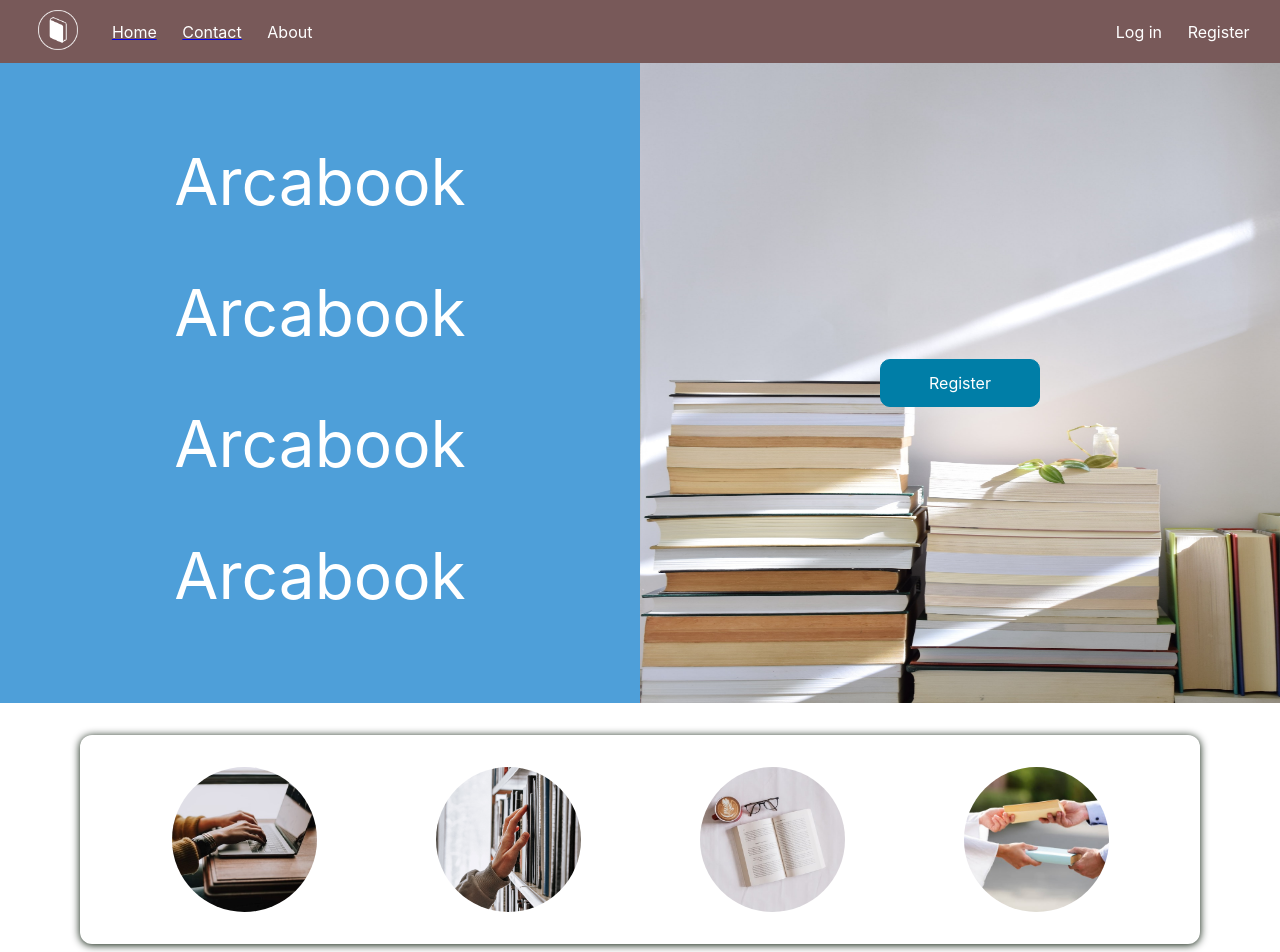
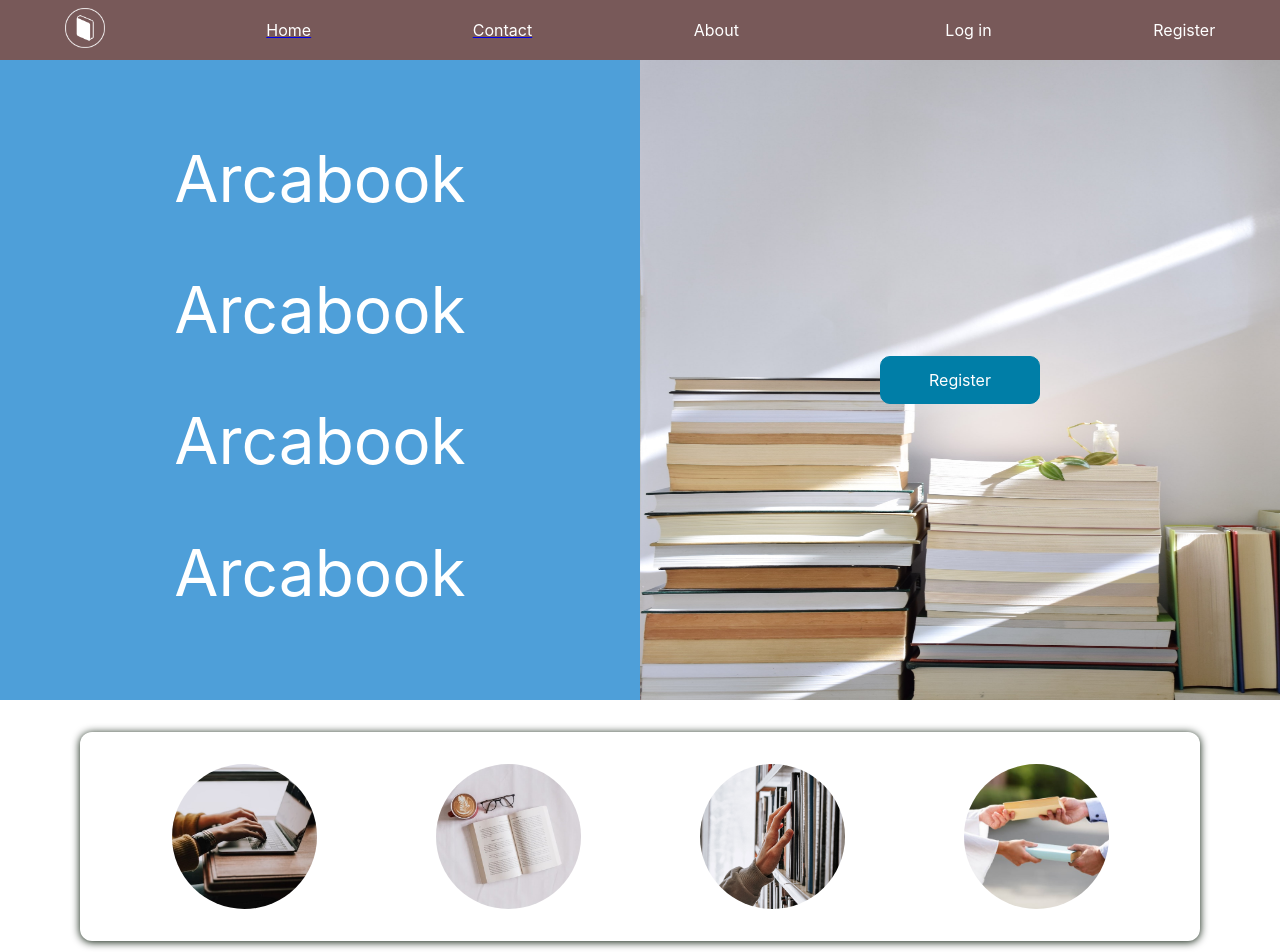
Before and after one commit to daramosn/arcabook-project, a React (Create React App) app: page /home in a window 1280 px wide. Shown: the top 952 px of the page. Built offline with nearby package versions, Linux system fonts and the light colour scheme.

Commit message:
Responsive 2

```diff
--- a/src/components/Forms/LoginForm.js
+++ b/src/components/Forms/LoginForm.js
@@ -30,7 +30,6 @@ const LoginForm = (props) => {
         localStorage.setItem('isLogged', '1');
 
         props.onSubmit();
-
     };
 
     if (isLogged === true) {
--- a/src/components/Forms/LoginForm.module.css
+++ b/src/components/Forms/LoginForm.module.css
@@ -1,11 +1,10 @@
 .login_form {
     display: grid;
     gap: 1rem;
-    justify-content: center;
+    place-items: center;
 }
 
 .login_form input {
-    max-width: 50rem;
+    width: min(200px, 15vw);
+    width: 20vw;
 }
-
-.login_form Button {}
--- a/src/components/Landingpage/DescriptionPanel.js
+++ b/src/components/Landingpage/DescriptionPanel.js
@@ -1,8 +1,8 @@
 import React from 'react';
 
 import descImg1 from '../../images/descriptionimg1.jpg'
-import descImg2 from '../../images/descriptionimg2.jpg'
-import descImg3 from '../../images/descriptionimg3.jpg'
+import descImg3 from '../../images/descriptionimg2.jpg'
+import descImg2 from '../../images/descriptionimg3.jpg'
 import descImg4 from '../../images/descriptionimg4.jpg'
 
 import Card from '../UI/Card';
@@ -11,10 +11,25 @@ import classes from './DescriptionPanel.module.css';
 const DescriptionPanel = (props) => {
     return (
         <Card className={classes.panel}>
-            <img src={descImg1} alt="descrp_img-1" />
-            <img src={descImg2} alt="descrp_img-2" />
-            <img src={descImg3} alt="descrp_img-3" />
-            <img src={descImg4} alt="descrp_img-4" />
+            <div>
+                <img src={descImg1} alt="descrp_img-1" />
+                <p>Sign up</p>
+            </div>
+            <div>
+                <img src={descImg2} alt="descrp_img-2" />
+                <p>Post</p>
+            </div>
+            <div>
+                <img src={descImg3} alt="descrp_img-3" />
+                <p>Look</p>
+            </div>
+            <div>
+                <img src={descImg4} alt="descrp_img-4" />
+                <p>Swap!</p>
+            </div>
+
+
+
         </Card>
     );
 };
--- a/src/components/Landingpage/DescriptionPanel.module.css
+++ b/src/components/Landingpage/DescriptionPanel.module.css
@@ -1,14 +1,43 @@
 .panel {
     display: flex;
+    justify-content: space-around;
     margin: 2rem auto;
     padding: 2rem;
     width: 90%;
     max-width: 70rem;
-    justify-content: space-around;
+    color: transparent;
+    font-weight: bolder;
+    font-style: italic;
+}
+
+.panel>* {
+    display: grid;
+    grid-template-columns: 1fr;
+    place-items: center;
+}
+
+.panel>*:hover {
+    color: rgb(0, 0, 0);
+}
+
+.panel>* {
+    border-radius: 50%;
+    display: grid;
+    grid-template-columns: 1fr;
+    place-items: center;
+}
+
+.panel>*>* {
+    grid-row: 1/2;
+    grid-column: 1/2;
+}
+
+.panel p {
+    z-index: 1;
 }
 
 .panel img {
-    width: clamp(85px, 15%, 145px);
+    width: clamp(65px, 12vw, 145px);
     border-radius: 50%;
 }
 
--- a/src/components/Navbar/Navbar.module.css
+++ b/src/components/Navbar/Navbar.module.css
@@ -1,25 +1,38 @@
 .nav {
     margin: 0;
-    padding: 0.1rem;
+    padding: 0.5rem;
     display: flex;
+    gap: 0.8rem;
     justify-content: space-between;
     flex-wrap: wrap;
     background-color: #785959;
 }
 
 .nav ul {
+    margin: 0;
+    padding: 0;
     display: flex;
-    list-style-type: none;
-    margin: 0;
-    padding: 0 1rem;
+    gap: 3rem;
+    justify-content: space-around;
+    list-style: none;
     align-items: center;
+    flex-grow: 2;
+}
+
+.nav ul:nth-of-type(2) {
+    flex-grow: 1;
+    justify-content: center;
+    margin-left: 5rem;
 }
 
 .nav li {
     color: white;
     text-decoration: none;
-    display: inline;
-    margin: 0 0.8rem;
+}
+
+.nav ul:nth-of-type(2) li {
+    flex-grow: 1;
+    text-align: center;
 }
 
 .nav li:hover {
@@ -27,8 +40,6 @@
 }
 
 .nav img {
-    margin: 0.5rem;
-    padding: 0;
     width: auto;
     height: 40px;
 }
--- a/src/components/UI/Modal.module.css
+++ b/src/components/UI/Modal.module.css
@@ -3,7 +3,7 @@
     top: 0;
     left: 0;
     width: 100%;
-    height: 100vh;
+    height: 104vh;
     z-index: 10;
     background-color: rgba(0, 0, 0, 0.5);
 }
@@ -11,8 +11,9 @@
 .modal {
     position: fixed;
     top: 30vh;
-    left: 30%;
-    width: 40%;
-    z-index: 100;
+    left: 25%;
+    width: 50%;
+
+    z-index: 12;
     overflow: hidden;
 }
```
Also changed, not shown: src/store/auth-context.js (added, +8 -0 lines).
